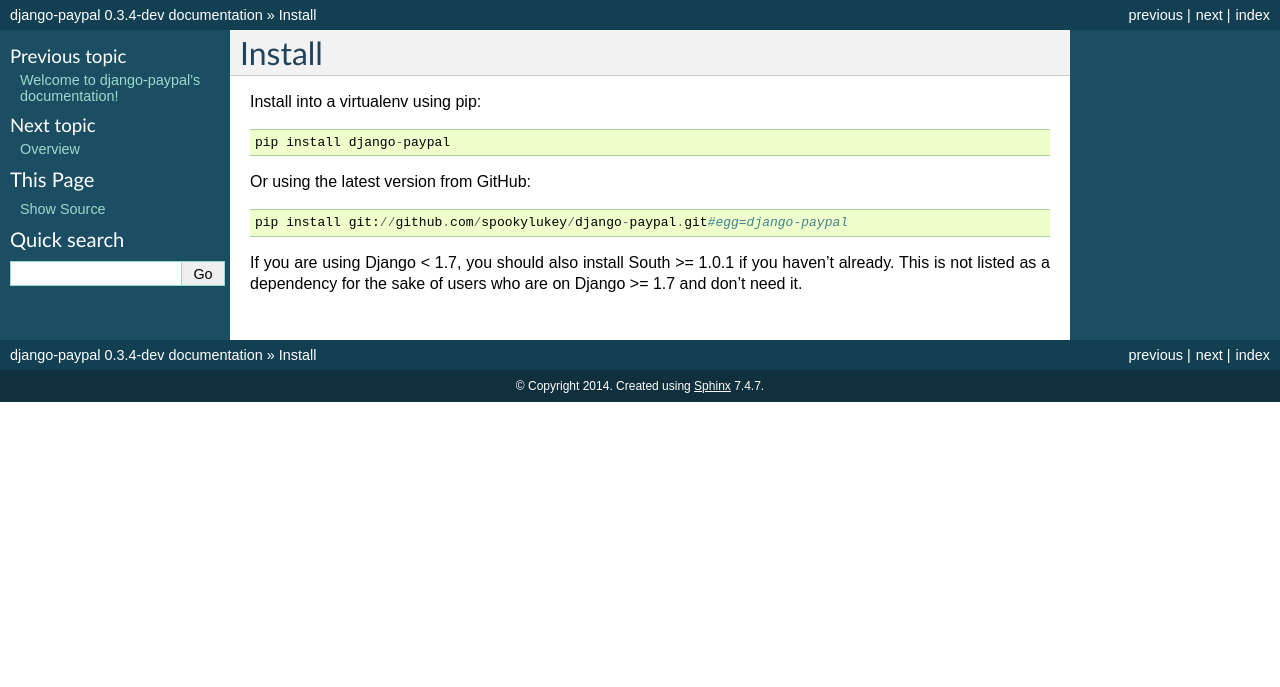
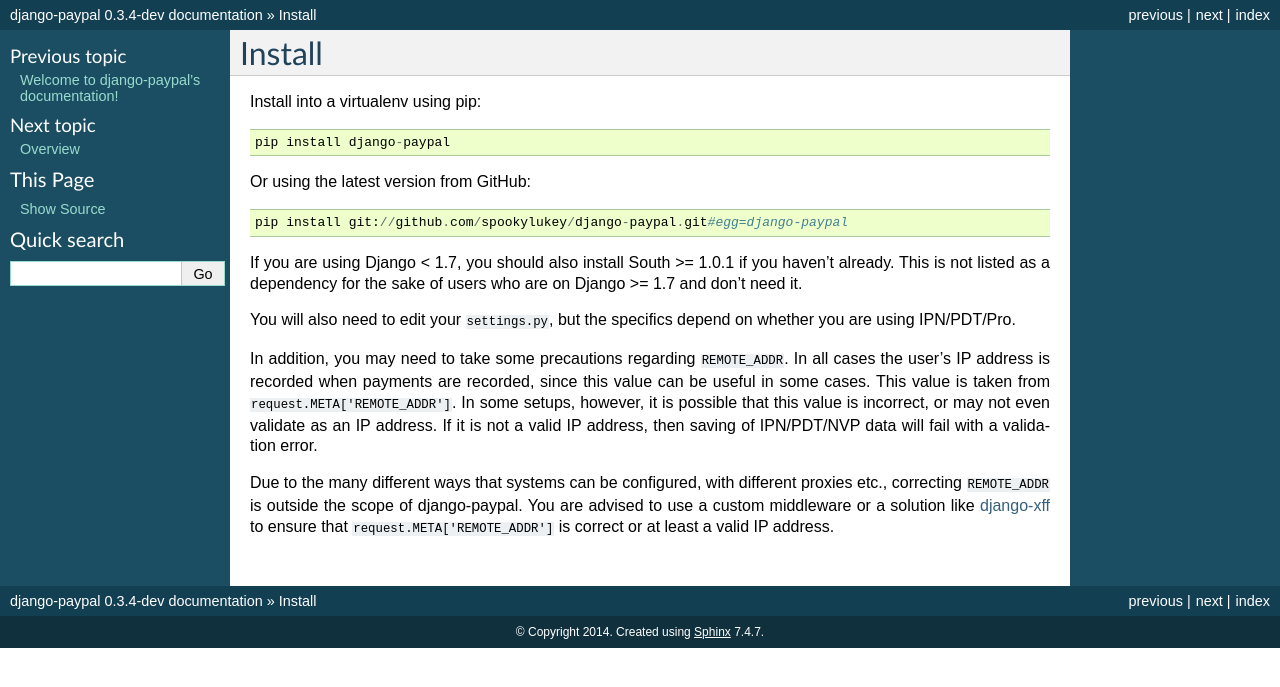
Before and after one commit to spookylukey/django-paypal, a Sphinx documentation site: the page built from docs/install.rst, in a window 1280 px wide. Shown: the top 687 px of the page. Built offline with Sphinx 7.4.7, drawn with Linux system fonts in a browser that asks for light colours.

Commit message:
Docs regarding REMOTE_ADDR - see issue #168

```diff
--- a/docs/install.rst
+++ b/docs/install.rst
@@ -13,3 +13,21 @@
 If you are using Django < 1.7, you should also install South >= 1.0.1 if you
 haven't already. This is not listed as a dependency for the sake of users who
 are on Django >= 1.7 and don't need it.
+
+
+You will also need to edit your ``settings.py``, but the specifics depend on
+whether you are using IPN/PDT/Pro.
+
+In addition, you may need to take some precautions regarding ``REMOTE_ADDR``. In
+all cases the user's IP address is recorded when payments are recorded, since
+this value can be useful in some cases. This value is taken from
+``request.META['REMOTE_ADDR']``. In some setups, however, it is possible that
+this value is incorrect, or may not even validate as an IP address. If it is not
+a valid IP address, then saving of IPN/PDT/NVP data will fail with a validation
+error.
+
+Due to the many different ways that systems can be configured, with different
+proxies etc., correcting ``REMOTE_ADDR`` is outside the scope of django-paypal.
+You are advised to use a custom middleware or a solution like `django-xff
+<https://pypi.python.org/pypi/django-xff/>`_ to ensure that
+``request.META['REMOTE_ADDR']`` is correct or at least a valid IP address.
```
